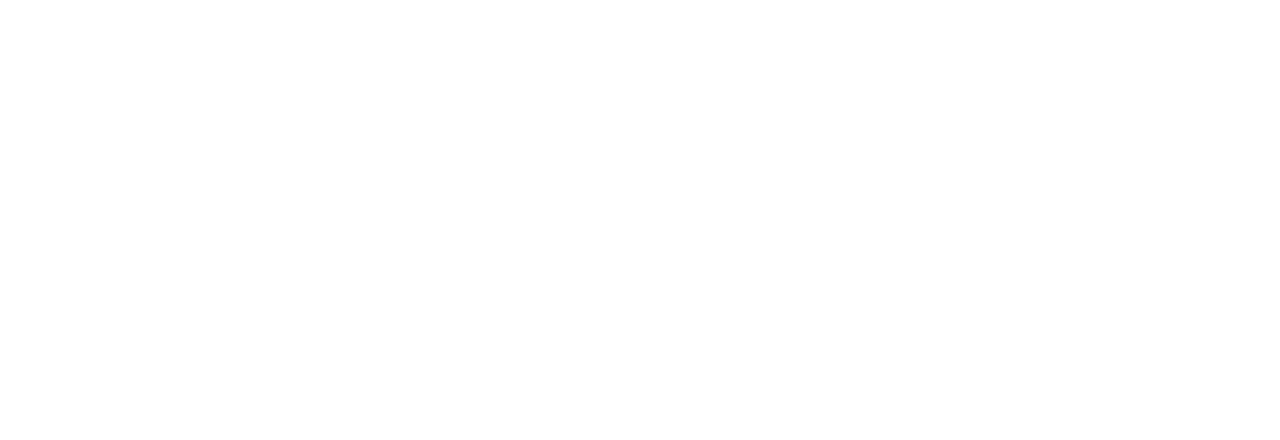
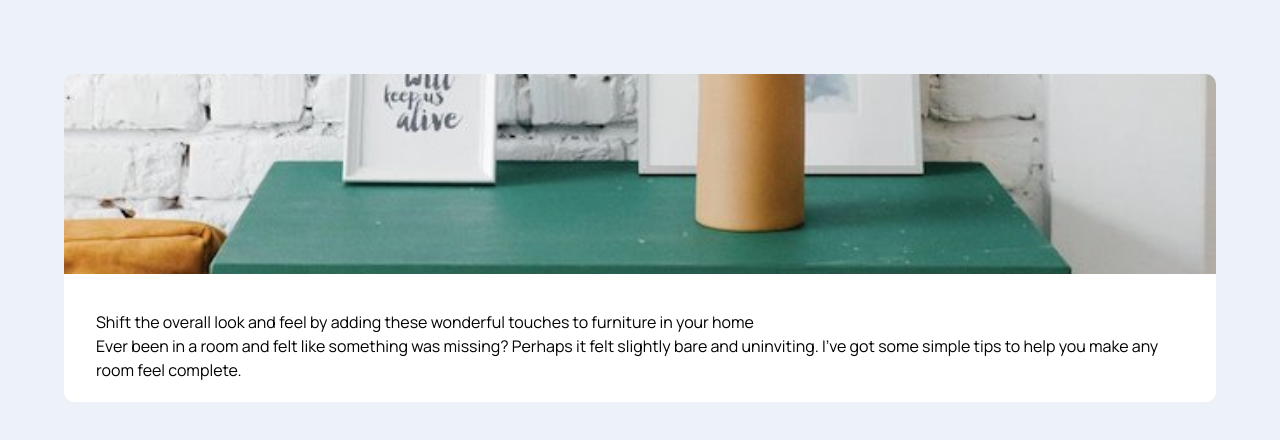
Before and after one commit to tdimnet/Article-preview-component, a plain HTML site: page index.html in a window 1280 px wide. Drawn offline with Linux system fonts and the light colour scheme.

Commit message:
Starting to style the card

```diff
--- a/css/main.css
+++ b/css/main.css
@@ -5,6 +5,7 @@
   --desaturated-dark-blue: hsl(214, 17%, 51%);
   --grayish-blue: hsl(212, 23%, 69%);
   --light-grayish-blue: hsl(210, 46%, 95%);
+  --white: #FFF;
 
   --ff-manrope: "Manrope", sans-serif;
 
@@ -14,4 +15,25 @@
 
 body {
   font-family: var(--ff-manrope);
+  padding-top: 4.625rem;
+  background-color: var(--light-grayish-blue);
 }
+
+.main-wrapper {
+  width: 90%;
+  margin-left: auto;
+  margin-right: auto;
+  border-radius: 10px;
+  overflow: hidden;
+  background-color: var(--white);
+
+  .product-image {
+    height: 200px;
+    width: 100%;
+    object-fit: cover;
+  }
+}
+
+.inner-content {
+  padding: 2.25rem 2rem 1.25rem;
+}
--- a/index.html
+++ b/index.html
@@ -25,6 +25,20 @@
     <link rel="stylesheet" href="./css/main.css" />
   </head>
   <body>
+    <main class="main-wrapper">
+      <img class="product-image" src="./images/drawers.jpg" alt="A green drawers in a light room" />
+      <div class="inner-content">
+        <p class="heading">
+          Shift the overall look and feel by adding these wonderful touches to furniture in your home
+        </p>
+        <p class="description">
+          Ever been in a room and felt like something was missing? Perhaps it felt
+          slightly bare and uninviting. I’ve got some simple tips to help you make
+          any room feel complete.
+        </p>
+        <footer></footer>
+      </div>
+    </main>
     <!-- Shift the overall look and feel by adding these wonderful
   touches to furniture in your home
 
@@ -36,6 +50,6 @@
   28 Jun 2020
 
   Share -->
-  <script src="./js/app.js"></script>
+    <script src="./js/app.js"></script>
   </body>
 </html>
```
